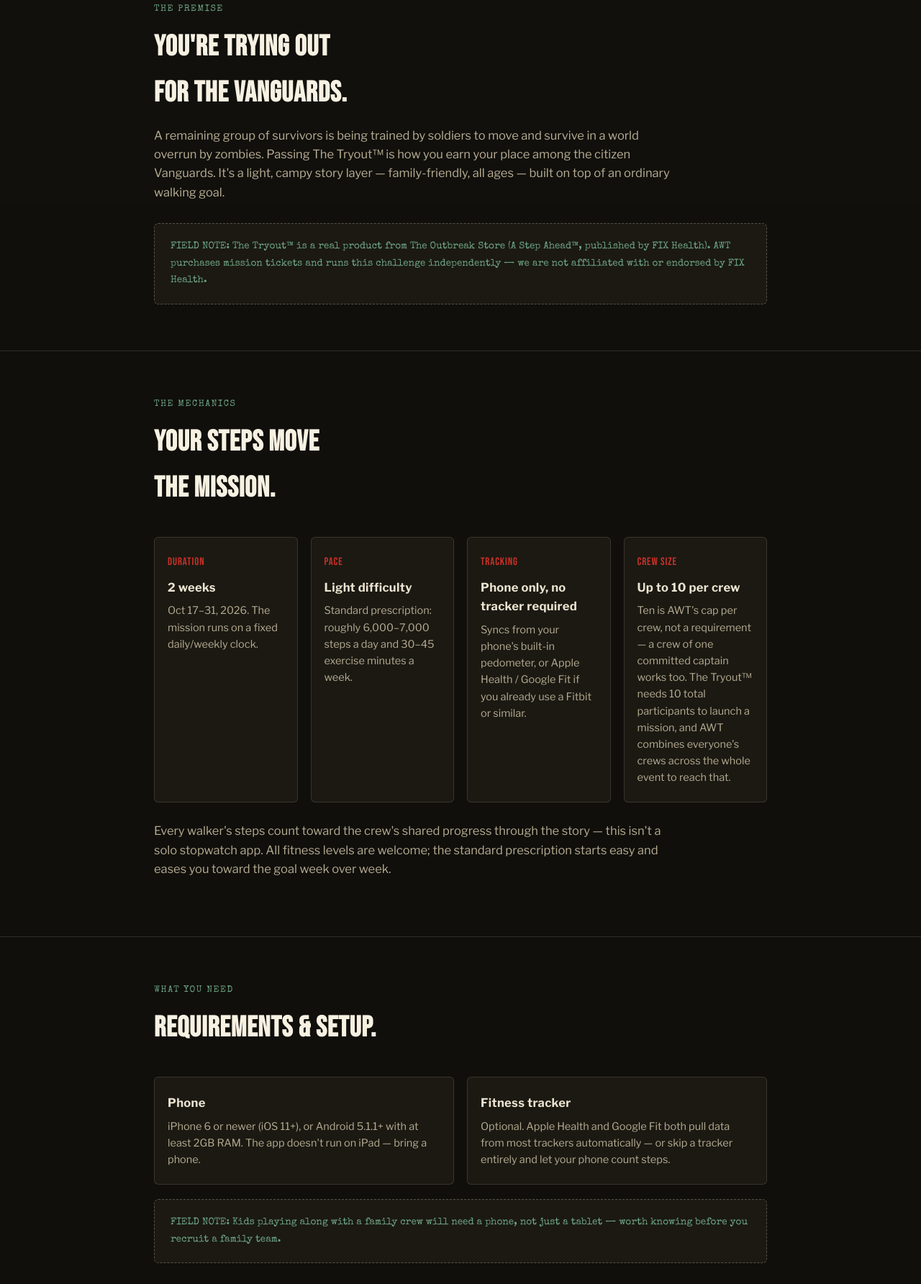
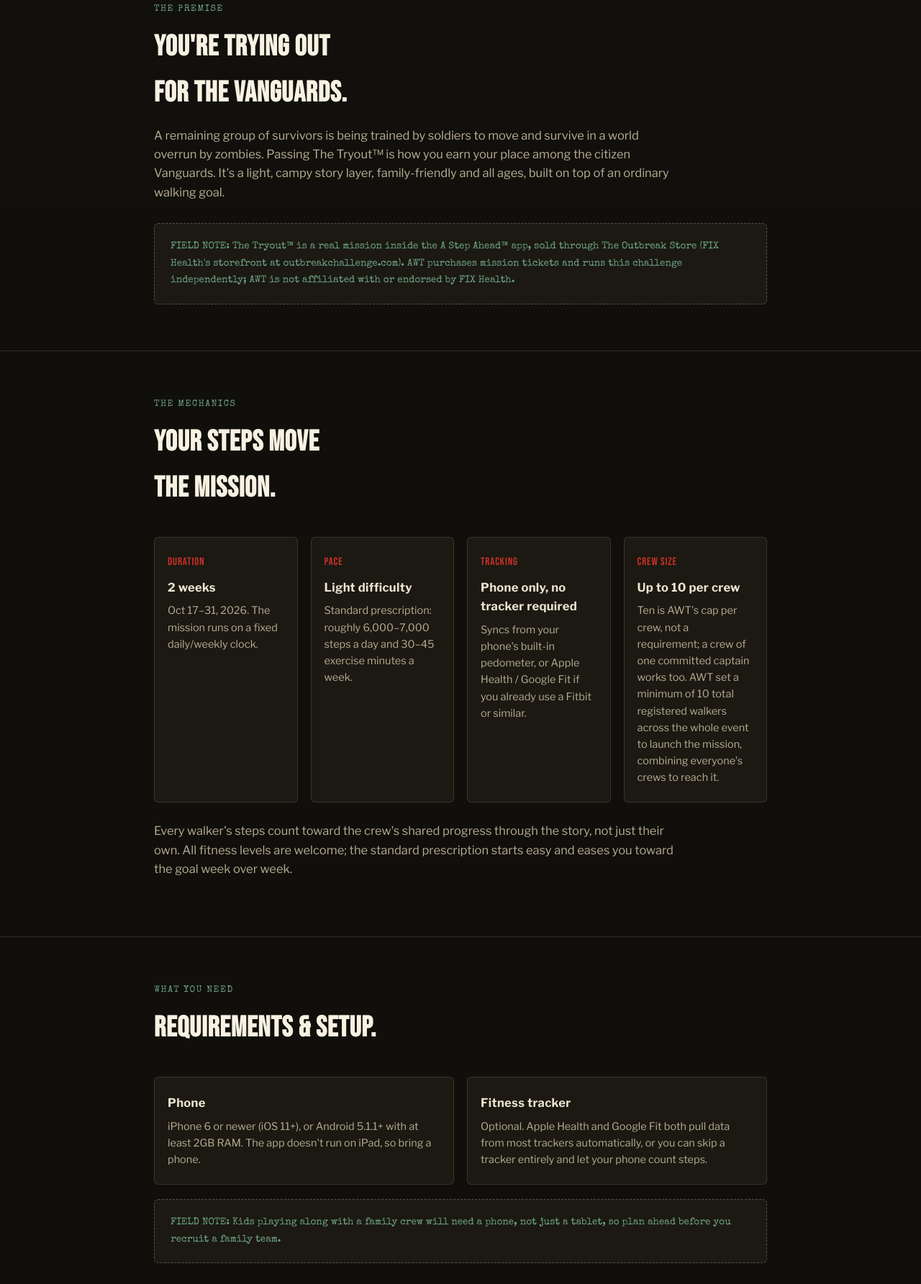
Before and after one commit to red4golf/Halloween-campaign, a plain HTML site: page how-it-works.html in a window 1280 px wide. Shown: the part 516-2300 px from the top of the page at 72% size. Drawn offline with nearby package versions, Linux system fonts and the light colour scheme.

Commit message:
Update descriptions and notesAdvisory-board fixes: Part 91 framing, em-dash cleanup, naming fixes in how-it-works.html

```diff
--- a/how-it-works.html
+++ b/how-it-works.html
@@ -38,8 +38,8 @@
   <div class="wrap">
     <span class="section-label eyebrow">The premise</span>
     <h2>You're trying out for the Vanguards.</h2>
-    <p class="lede">A remaining group of survivors is being trained by soldiers to move and survive in a world overrun by zombies. Passing The Tryout™ is how you earn your place among the citizen Vanguards. It's a light, campy story layer — family-friendly, all ages — built on top of an ordinary walking goal.</p>
-    <div class="mission-note">FIELD NOTE: The Tryout™ is a real product from The Outbreak Store (A Step Ahead™, published by FIX Health). AWT purchases mission tickets and runs this challenge independently — we are not affiliated with or endorsed by FIX Health.</div>
+    <p class="lede">A remaining group of survivors is being trained by soldiers to move and survive in a world overrun by zombies. Passing The Tryout™ is how you earn your place among the citizen Vanguards. It's a light, campy story layer, family-friendly and all ages, built on top of an ordinary walking goal.</p>
+    <div class="mission-note">FIELD NOTE: The Tryout™ is a real mission inside the A Step Ahead™ app, sold through The Outbreak Store (FIX Health's storefront at outbreakchallenge.com). AWT purchases mission tickets and runs this challenge independently; AWT is not affiliated with or endorsed by FIX Health.</div>
   </div>
 </section>
 
@@ -51,9 +51,9 @@
       <div class="step"><div class="n">DURATION</div><h3>2 weeks</h3><p>Oct 17&ndash;31, 2026. The mission runs on a fixed daily/weekly clock.</p></div>
       <div class="step"><div class="n">PACE</div><h3>Light difficulty</h3><p>Standard prescription: roughly 6,000&ndash;7,000 steps a day and 30&ndash;45 exercise minutes a week.</p></div>
       <div class="step"><div class="n">TRACKING</div><h3>Phone only, no tracker required</h3><p>Syncs from your phone's built-in pedometer, or Apple Health / Google Fit if you already use a Fitbit or similar.</p></div>
-      <div class="step"><div class="n">CREW SIZE</div><h3>Up to 10 per crew</h3><p>Ten is AWT's cap per crew, not a requirement — a crew of one committed captain works too. The Tryout™ needs 10 total participants to launch a mission, and AWT combines everyone's crews across the whole event to reach that.</p></div>
+      <div class="step"><div class="n">CREW SIZE</div><h3>Up to 10 per crew</h3><p>Ten is AWT's cap per crew, not a requirement; a crew of one committed captain works too. AWT set a minimum of 10 total registered walkers across the whole event to launch the mission, combining everyone's crews to reach it.</p></div>
     </div>
-    <p class="lede" style="margin-top:26px">Every walker's steps count toward the crew's shared progress through the story — this isn't a solo stopwatch app. All fitness levels are welcome; the standard prescription starts easy and eases you toward the goal week over week.</p>
+    <p class="lede" style="margin-top:26px">Every walker's steps count toward the crew's shared progress through the story, not just their own. All fitness levels are welcome; the standard prescription starts easy and eases you toward the goal week over week.</p>
   </div>
 </section>
 
@@ -62,10 +62,10 @@
     <span class="section-label eyebrow">What you need</span>
     <h2>Requirements &amp; setup.</h2>
     <div class="steps" style="grid-template-columns:repeat(2,1fr)">
-      <div class="step"><h3 style="margin-top:0">Phone</h3><p>iPhone 6 or newer (iOS 11+), or Android 5.1.1+ with at least 2GB RAM. The app doesn't run on iPad — bring a phone.</p></div>
-      <div class="step"><h3 style="margin-top:0">Fitness tracker</h3><p>Optional. Apple Health and Google Fit both pull data from most trackers automatically — or skip a tracker entirely and let your phone count steps.</p></div>
+      <div class="step"><h3 style="margin-top:0">Phone</h3><p>iPhone 6 or newer (iOS 11+), or Android 5.1.1+ with at least 2GB RAM. The app doesn't run on iPad, so bring a phone.</p></div>
+      <div class="step"><h3 style="margin-top:0">Fitness tracker</h3><p>Optional. Apple Health and Google Fit both pull data from most trackers automatically, or you can skip a tracker entirely and let your phone count steps.</p></div>
     </div>
-    <div class="mission-note" style="margin-top:20px">FIELD NOTE: Kids playing along with a family crew will need a phone, not just a tablet — worth knowing before you recruit a family team.</div>
+    <div class="mission-note" style="margin-top:20px">FIELD NOTE: Kids playing along with a family crew will need a phone, not just a tablet, so plan ahead before you recruit a family team.</div>
   </div>
 </section>
 
@@ -75,7 +75,7 @@
     <h2>What actually happens.</h2>
     <div class="steps">
       <div class="step"><div class="n">01</div><h3>Choose a team</h3><p>Join an approved leader's crew, or apply to lead your own while founding spots last.</p></div>
-      <div class="step"><div class="n">02</div><h3>Register with AWT</h3><p>Pay AWT $7 directly — not FIX Health. AWT purchases and manages the mission tickets.</p></div>
+      <div class="step"><div class="n">02</div><h3>Register with AWT</h3><p>Pay AWT $7 directly, not FIX Health. AWT purchases and manages the mission tickets; the money supports AWT's operations, never a pilot or a specific flight.</p></div>
       <div class="step"><div class="n">03</div><h3>Get your code</h3><p>AWT emails your Tryout™ access code and app setup steps once your crew is confirmed.</p></div>
       <div class="step"><div class="n">04</div><h3>Download &amp; join</h3><p>Install the A Step Ahead™ app, enter your code, and you're in your crew's mission.</p></div>
     </div>
@@ -93,7 +93,7 @@
     <div class="links">
       <a href="https://www.awtrescue.org/">AWT Home</a>
       <a href="https://www.awtrescue.org/contact/">Contact</a>
-      <a href="https://outbreakchallenge.com/frequently-asked-questions/">Challenge provider FAQ</a>
+      <a href="https://outbreakchallenge.com/frequently-asked-questions/">A Step Ahead™ FAQ</a>
       <a href="privacy.html">Privacy</a>
       <a href="terms.html">Terms &amp; Refunds</a>
     </div>
```
